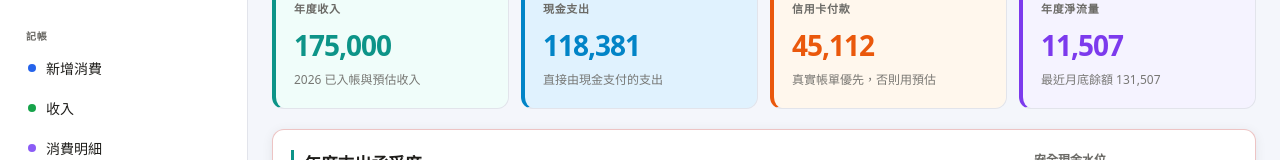
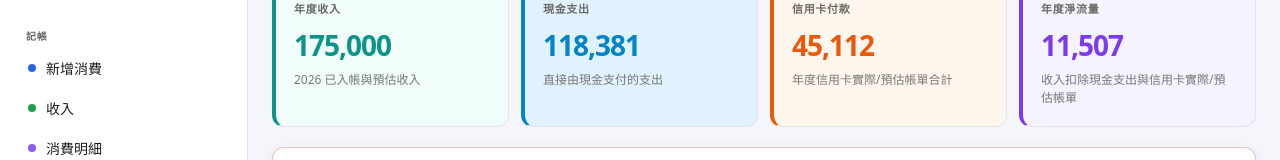
Before and after one commit to VeronicaFang/accounting-automation, a Next.js app in the folder apps/web/: page /cash-flow in a window 1280 px wide. Shown: the part 223-383 px from the top of the page. Built offline with nearby package versions, Linux system fonts and the light colour scheme; no server answers.

Commit message:
fix: align cash flow annual net projection

```diff
--- a/apps/web/src/app/cash-flow/cash-flow-client.tsx
+++ b/apps/web/src/app/cash-flow/cash-flow-client.tsx
@@ -228,6 +228,7 @@ export function CashFlowClient({ initialData }: CashFlowClientProps) {
   );
   const summary = useMemo(() => summarizeCashFlowMonths(visibleMonths), [visibleMonths]);
   const annualRows = useMemo(() => buildAnnualDashboardMonths(Number(effectiveYear), visibleMonths, data.billEstimates), [data.billEstimates, effectiveYear, visibleMonths]);
+  const annualProjectedCardPayment = useMemo(() => annualRows.reduce((total, month) => total + month.cardPayment, 0), [annualRows]);
   const annualProjectedNetFlow = useMemo(() => annualRows.reduce((total, month) => total + month.netFlow, 0), [annualRows]);
   const safetyReserve = Math.max(0, Number(safetyReserveInput.replace(/,/g, "")) || 0);
   const spendingCapacity = useMemo(
@@ -271,12 +272,12 @@ export function CashFlowClient({ initialData }: CashFlowClientProps) {
       <div className="stat-strip cash-flow-stat-strip">
         <StatCard label="年度收入" value={summary.income} subtitle={`${effectiveYear} 已入帳與預估收入`} tone="teal" />
         <StatCard label="現金支出" value={summary.cashExpense} subtitle="直接由現金支付的支出" tone="sky" />
-        <StatCard label="信用卡付款" value={summary.cardPayment} subtitle="真實帳單優先，否則用預估" tone="orange" />
+        <StatCard label="信用卡付款" value={annualProjectedCardPayment} subtitle="年度信用卡實際/預估帳單合計" tone="orange" />
         <StatCard
           label="年度淨流量"
-          value={summary.netFlow}
-          subtitle={summary.endingBalance === undefined ? "月底餘額尚未完整計算" : `最近月底餘額 ${formatCurrency(summary.endingBalance)}`}
-          tone={summary.netFlow < 0 ? "rose" : "violet"}
+          value={annualProjectedNetFlow}
+          subtitle="收入扣除現金支出與信用卡實際/預估帳單"
+          tone={annualProjectedNetFlow < 0 ? "rose" : "violet"}
         />
       </div>
 
--- a/apps/web/src/lib/accounting/dashboard-filters.ts
+++ b/apps/web/src/lib/accounting/dashboard-filters.ts
@@ -20,6 +20,7 @@ export type ExpenseFilters = {
 export type AnnualDashboardMonth = {
   month: string;
   estimatedSpend: number;
+  cardPayment: number;
   income: number;
   netFlow: number;
 };
@@ -257,11 +258,13 @@ export function buildAnnualDashboardMonths(
     const month = `${year}-${String(index + 1).padStart(2, "0")}`;
     const cashFlow = cashFlowByMonth.get(month);
     const income = cashFlow?.income ?? 0;
-    const estimatedSpend = (cashFlow?.cashExpense ?? 0) + (billSpendByMonth.get(month) ?? 0);
+    const cardPayment = billSpendByMonth.get(month) ?? 0;
+    const estimatedSpend = (cashFlow?.cashExpense ?? 0) + cardPayment;
 
     return {
       month,
       estimatedSpend,
+      cardPayment,
       income,
       netFlow: income - estimatedSpend
     };
```
Also changed, not shown: 2 other files (tests, documents, lock files or other folders).
